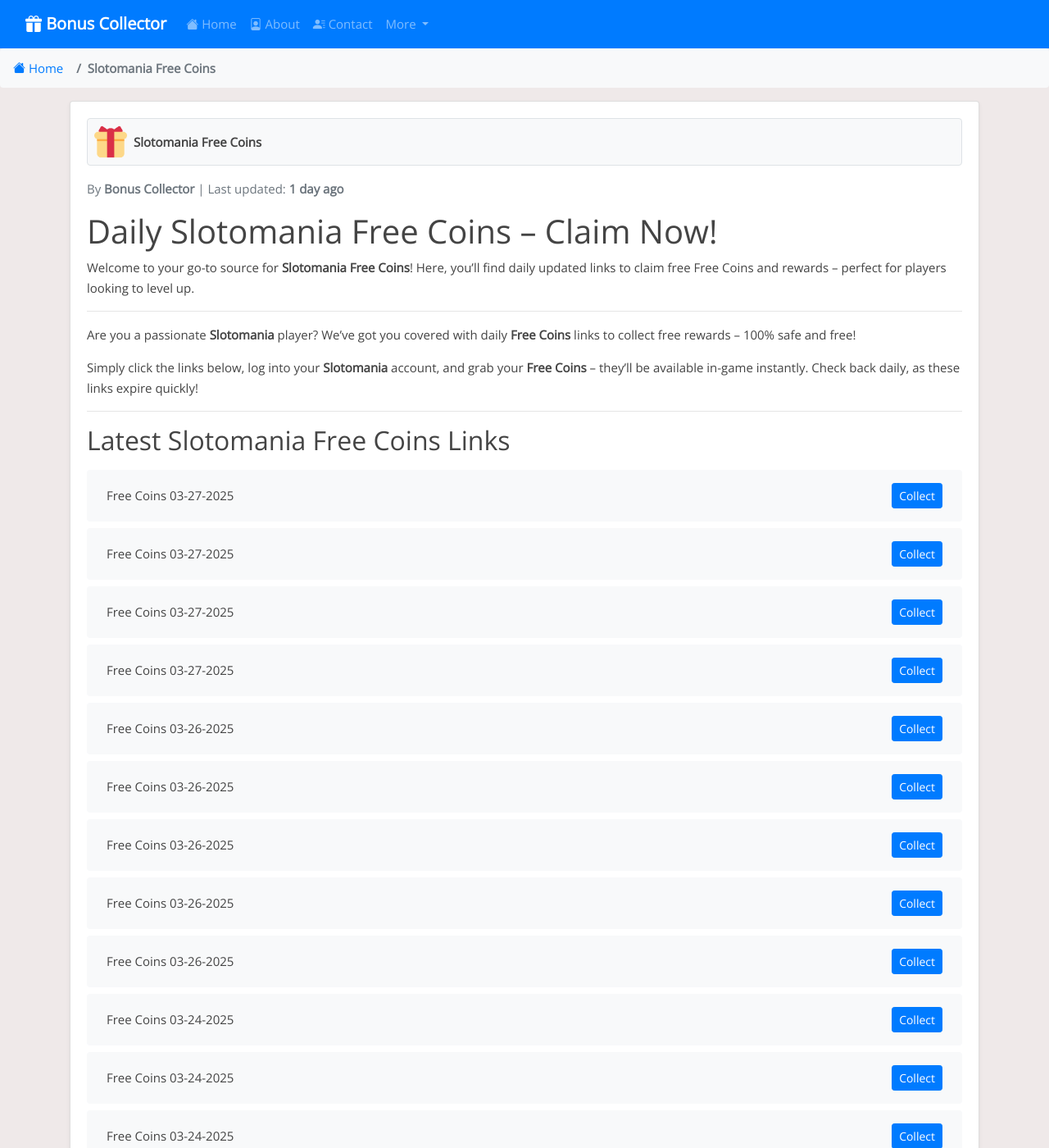
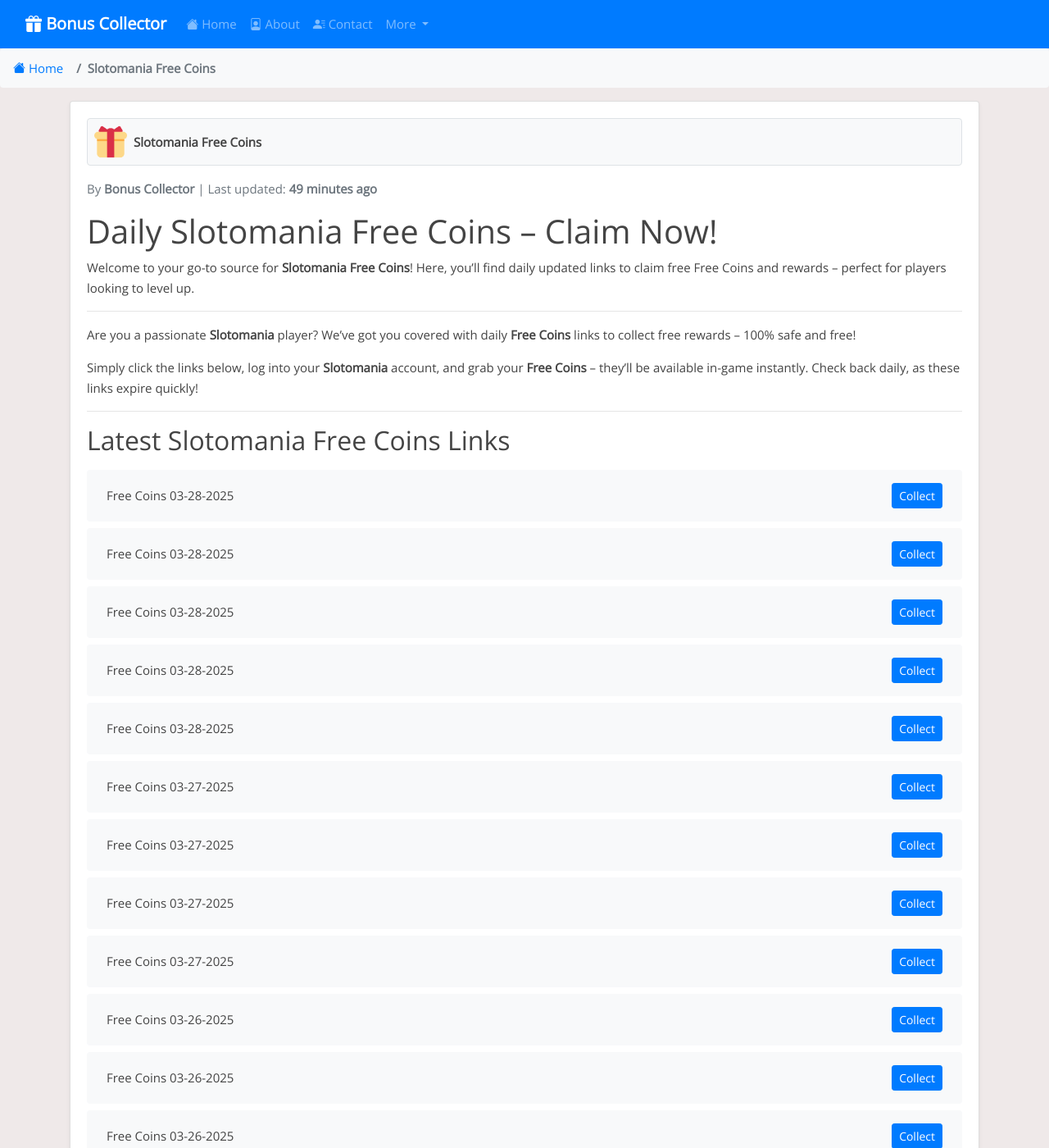
Before and after one commit to iamrohan99/bc-net, a Jekyll site: the page built from _posts/2024-06-29-slotomania.md, in a window 1280 px wide and 1400 px high. Shown: the whole window at 82% size. Built offline with Jekyll 4.4.1, drawn with Linux system fonts in a browser that asks for light colours; some of the changed text lies outside the part shown.

Commit message:
Update slotomania reward links, content, and last modified date - 2025-03-28 06:34

```diff
--- a/_data/include_files.yml
+++ b/_data/include_files.yml
@@ -25,7 +25,7 @@ monopoly-go.html:
 doubledown-casino.html:
   last_modified: "2025-03-27T05:24:32Z"
 slotomania.html:
-  last_modified: "2025-03-27T04:28:52Z"
+  last_modified: "2025-03-28T06:34:30Z"
 cashman-casino.html:
   last_modified: "2025-03-27T17:21:59Z"
 pop-slots.html:
--- a/_includes/slotomania.html
+++ b/_includes/slotomania.html
@@ -1,4 +1,24 @@
 <ul class="list-group mt-3 mb-4">
+  <li class="list-group-item d-flex justify-content-between align-items-center">
+    <span>Free Coins 03-28-2025</span>
+    <a href="https://api.playtika.com/redirector/?coupon_token=1_3_1743087601704_ky08n6m5" class="btn btn-primary btn-sm">Collect</a>
+  </li>
+  <li class="list-group-item d-flex justify-content-between align-items-center">
+    <span>Free Coins 03-28-2025</span>
+    <a href="https://api.playtika.com/redirector/?coupon_token=1_3_1743116400059_deg0m9no" class="btn btn-primary btn-sm">Collect</a>
+  </li>
+  <li class="list-group-item d-flex justify-content-between align-items-center">
+    <span>Free Coins 03-28-2025</span>
+    <a href="https://api.playtika.com/redirector/?coupon_token=1_3_1743103800024_7j68yjro" class="btn btn-primary btn-sm">Collect</a>
+  </li>
+  <li class="list-group-item d-flex justify-content-between align-items-center">
+    <span>Free Coins 03-28-2025</span>
+    <a href="https://api.playtika.com/redirector/?coupon_token=1_3_1743105600171_4m3jjgx4" class="btn btn-primary btn-sm">Collect</a>
+  </li>
+  <li class="list-group-item d-flex justify-content-between align-items-center">
+    <span>Free Coins 03-28-2025</span>
+    <a href="https://api.playtika.com/redirector/?coupon_token=1_3_1743081196130_04wompem" class="btn btn-primary btn-sm">Collect</a>
+  </li>
   <li class="list-group-item d-flex justify-content-between align-items-center">
     <span>Free Coins 03-27-2025</span>
     <a href="https://api.playtika.com/redirector/?coupon_token=1_3_1742980614070_w8m3npp3" class="btn btn-primary btn-sm">Collect</a>
@@ -379,24 +399,4 @@
     <span>Free Coins 03-03-2025</span>
     <a href="https://api.playtika.com/redirector/?coupon_token=1_3_1740956400086_w8w355o2" class="btn btn-primary btn-sm">Collect</a>
   </li>
-  <li class="list-group-item d-flex justify-content-between align-items-center">
-    <span>Free Coins 03-03-2025</span>
-    <a href="https://api.playtika.com/redirector/?coupon_token=1_3_1740956400060_5j5yjpn7" class="btn btn-primary btn-sm">Collect</a>
-  </li>
-  <li class="list-group-item d-flex justify-content-between align-items-center">
-    <span>Free Coins 03-03-2025</span>
-    <a href="https://api.playtika.com/redirector/?coupon_token=1_3_1740923602842_oko3gldl" class="btn btn-primary btn-sm">Collect</a>
-  </li>
-  <li class="list-group-item d-flex justify-content-between align-items-center">
-    <span>Free Coins 03-03-2025</span>
-    <a href="https://api.playtika.com/redirector/?coupon_token=1_3_1740923361541_jzjnymjr" class="btn btn-primary btn-sm">Collect</a>
-  </li>
-  <li class="list-group-item d-flex justify-content-between align-items-center">
-    <span>Free Coins 03-03-2025</span>
-    <a href="https://api.playtika.com/redirector/?coupon_token=1_3_1740943800031_dzd4lz3o" class="btn btn-primary btn-sm">Collect</a>
-  </li>
-  <li class="list-group-item d-flex justify-content-between align-items-center">
-    <span>Free Coins 03-03-2025</span>
-    <a href="https://api.playtika.com/redirector/?coupon_token=1_3_1740956400038_w4w97m8d" class="btn btn-primary btn-sm">Collect</a>
-  </li>
 </ul>
```
Also changed, not shown: links-json/slotomania.json (+20 -20 lines).
